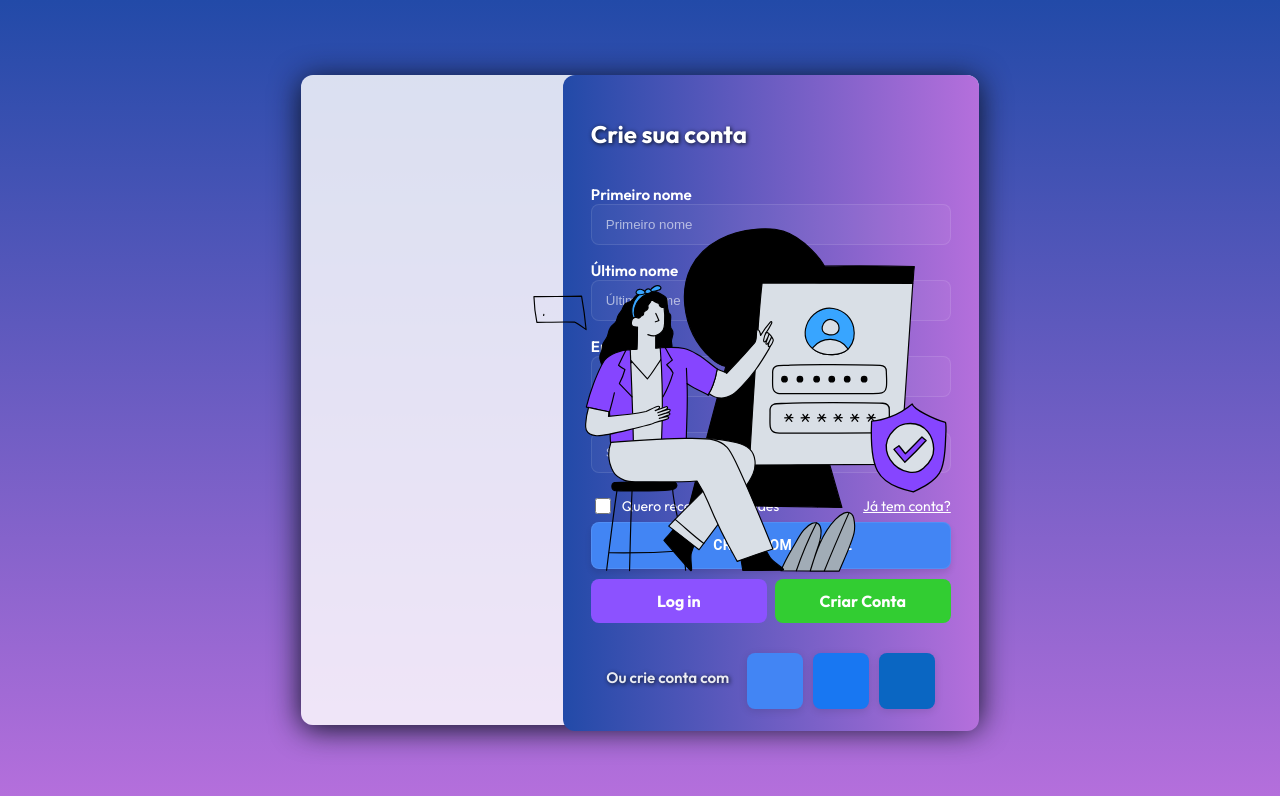
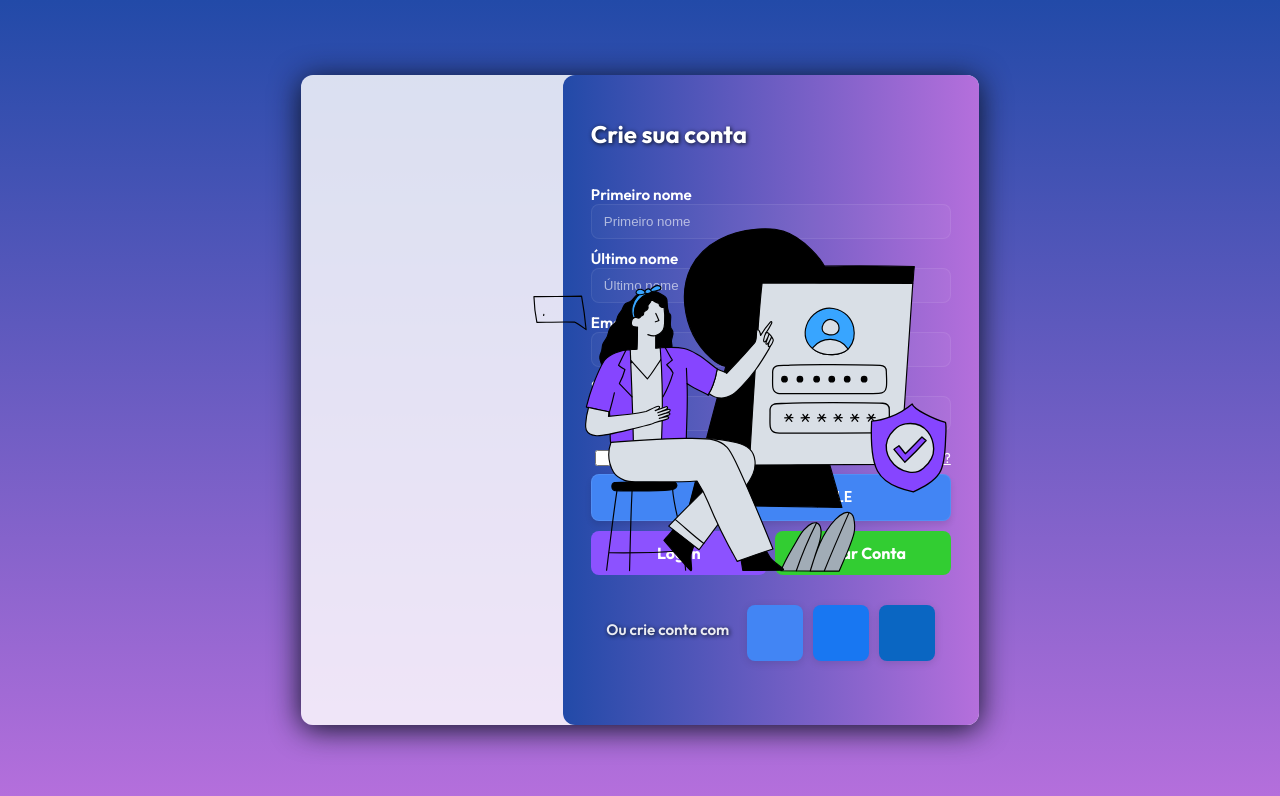
Before and after one commit to jhonherikgc/Login-Page, a React (Vite) app: page /create-account in a window 1280 px wide. Shown: the top 796 px of the page. Built offline with nearby package versions, Linux system fonts and the light colour scheme; some icons are missing.

Commit message:
:lipstick: feat

```diff
--- a/src/styles/createAccount.css
+++ b/src/styles/createAccount.css
@@ -59,8 +59,7 @@ html, body, #root {
 .password-form {
   font-family: 'Outfit', sans-serif;
   color: #fff;
-  /* espaçamento consistente: rótulo mais próximo do input */
-  margin: 10px 0 6px;
+  margin-bottom: 6px;
   font-size: 0.95rem;
   font-weight: 600;
 }
@@ -95,14 +94,15 @@ html, body, #root {
 .lastName-input,
 .create-email-input,
 .create-password-input {
-  background: rgba(255,255,255,0.04); /* ligeiramente mais visível */
-  border: 1px solid rgba(255,255,255,0.10);
-  margin-bottom: 16px; /* aumenta espaço entre inputs */
+  background: rgba(255,255,255,0.03);
+  border: 1px solid rgba(255,255,255,0.08);
   color: #fff;
-  padding: 12px 14px; /* padding maior para melhor usabilidade */
+  padding: 10px 12px;
+  margin-bottom: 10px;
   border-radius: 8px;
   outline: none;
   width: 100%;
+  height: 35px;
   box-sizing: border-box;
 }
 
@@ -137,6 +137,7 @@ html, body, #root {
   font-weight: 700;
   font-size: 1rem;       /* mesmo tamanho aplicado aqui */
 }
+
 
 .create-login-button {
   background-color: #8c52ff;
--- a/src/styles/loginPage.css
+++ b/src/styles/loginPage.css
@@ -100,6 +100,7 @@ html, body, #root {
   border-radius: 8px;
   outline: none;
   width: 100%;
+  height: 35px;
   box-sizing: border-box;
 }
 
@@ -224,6 +225,20 @@ html, body, #root {
   pointer-events: auto;
 }
 
+
+.person-icon {
+  position: absolute;
+  margin-left: -30px;
+  margin-top: 5px;
+  color: rgba(255, 255, 255, 0.7);
+}
+
+.lock-icon {
+  position: absolute;
+  margin-left: -30px;
+  margin-top: 5px;
+  color: rgba(255, 255, 255, 0.7);
+}
 /* garante que o login-container fique encostado à direita */
 .login-container {
   align-self: flex-end;
```
